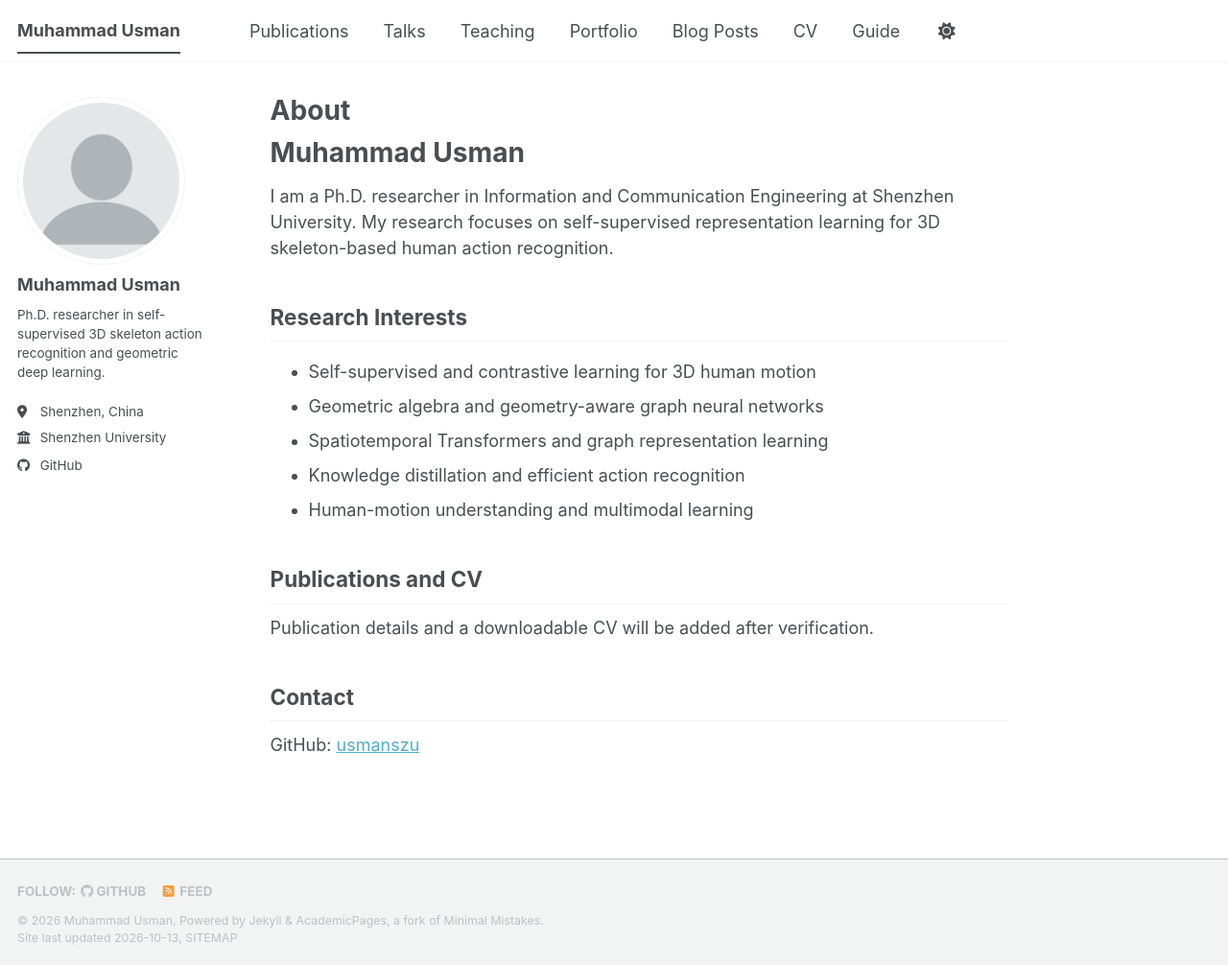
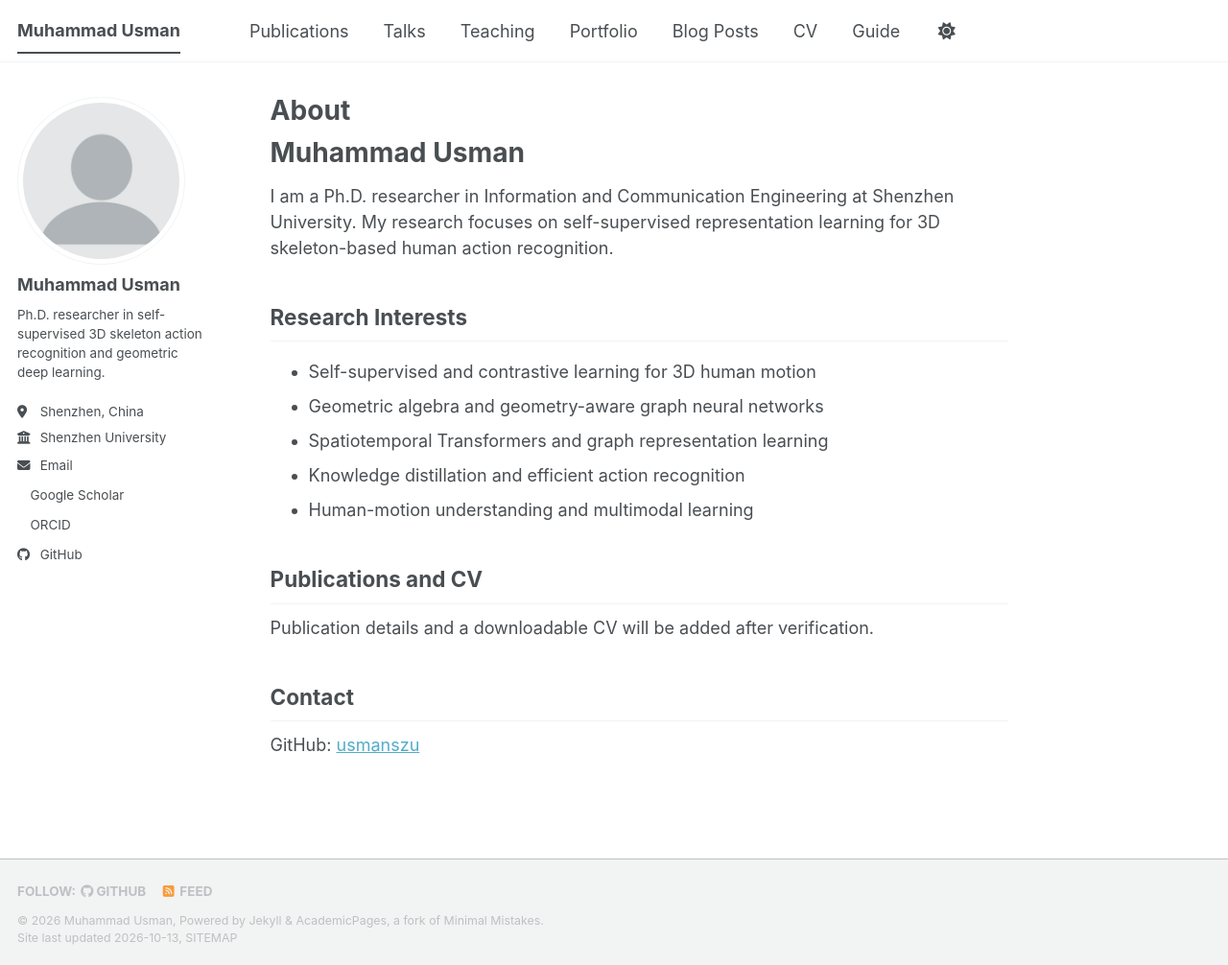
Before and after one commit to usmanszu/usmanszu.github.io, a Jekyll site: the page built from _pages/about.md, in a window 1280 px wide and 1006 px high. Shown: the whole window at 96% size. Built offline with Jekyll 4.4.1, drawn with Linux system fonts in a browser that asks for light colours; a style sheet for code colours, icons or effects is not loaded.

Commit message:
Set verified Scholar, university email and ORCID on academic profile

```diff
--- a/_config.yml
+++ b/_config.yml
@@ -30,15 +30,15 @@ author:
   location         : "Shenzhen, China"
   employer         : "Shenzhen University"
   uri              : # URL
-  email            :
+  email            : "usmanmuhammad2022@email.szu.edu.cn"
 
   # Academic websites
   academia         : # URL
   arxiv            : # URL - Update with the correct link to your profile
-  googlescholar    :
+  googlescholar    : "https://scholar.google.com/citations?user=tYJWV8UAAAAJ&hl=en"
   inspire-hep      : # URL
   impactstory      : # URL
-  orcid            :
+  orcid            : "https://orcid.org/0009-0008-9332-9724"
   semantic         : # URL
   ssrn             : # URL
   pubmed           :
```
